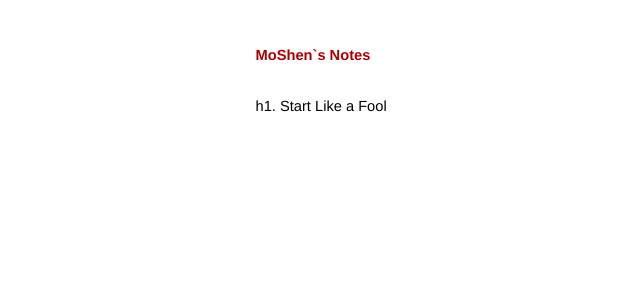
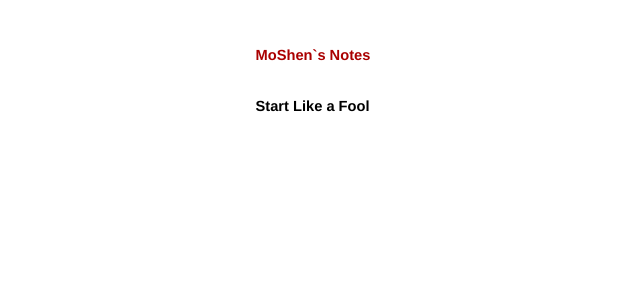
Before and after one commit to fy1231/fy.github.io, a Jekyll site: the page built from _posts/2018-12-12-start-like-a-fool.markdown, in a window 1280 px wide. Shown: the top 290 px of the page, without its empty margins (91-731 px from the left). Built offline with Jekyll 4.4.1, drawn with Linux system fonts in a browser that asks for light colours.

Commit message:
Update 2018-12-12-start-like-a-fool.markdown

```diff
--- a/_posts/2018-12-12-start-like-a-fool.markdown
+++ b/_posts/2018-12-12-start-like-a-fool.markdown
@@ -5,4 +5,5 @@ date:   2018-12-06 11:30:34 +0800
 categories: jekyll update
 ---
 
-h1. {{ page.title }}
+{{ page.title }}
+======
```
